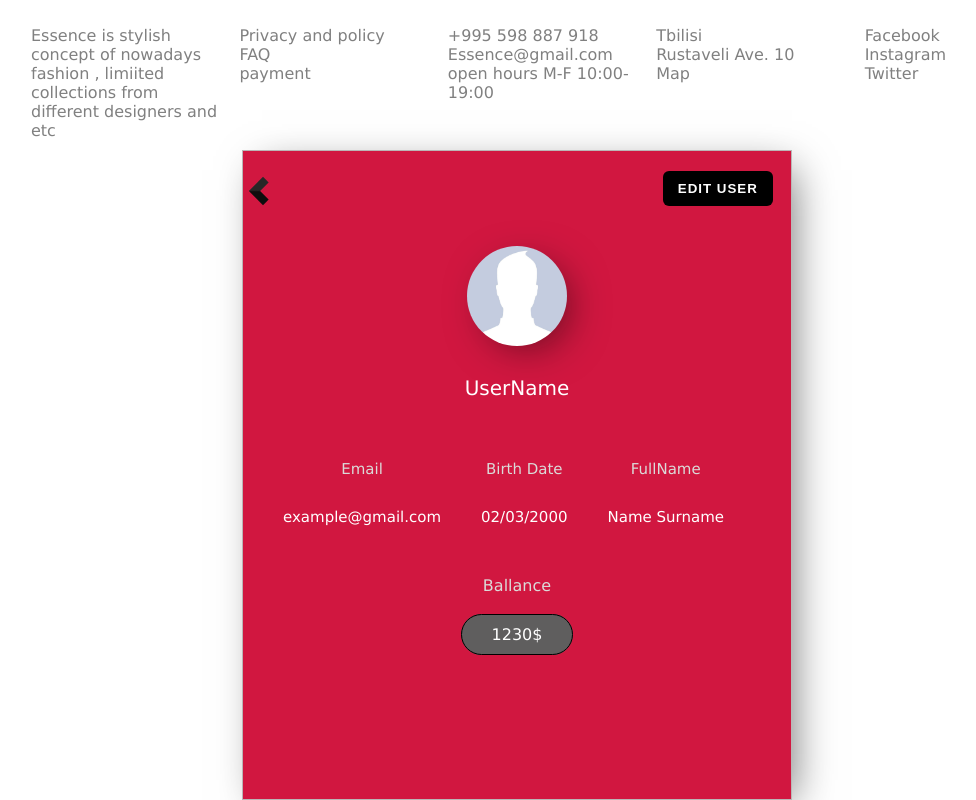
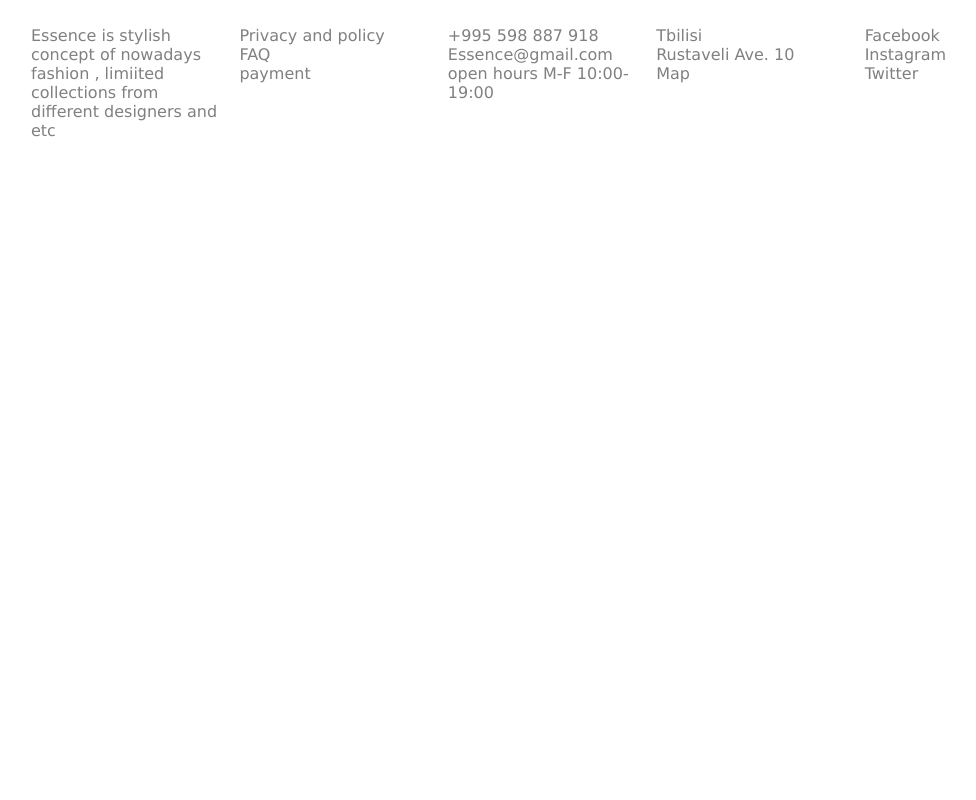
Before and after one commit to grigoli28/TH-Project-4, a React (Create React App) app in the folder client/: page / in a window 1280 px wide. Shown: the part 1909-2709 px from the top of the page, without its empty margins (123-1099 px from the left). After the commit the page ends 2059 px from the top, so only its background shows below. Built offline with nearby package versions, Linux system fonts and the light colour scheme; the HTML template or start-up script is replaced by a standard one.

Commit message:
added customer details on admin panel

```diff
--- a/client/src/App.js
+++ b/client/src/App.js
@@ -13,7 +13,6 @@ import WomenPage from "./components/pages/WomenPage";
 import ContactPage from "./components/pages/ContactPage";
 import LoginPage from "./components/pages/LoginPage";
 import ProductDetailPage from "./components/pages/ProductDetailPage";
-import CustomerDetails from "./components/adminpage/customerDetails/CustomerDetails"
 if (localStorage._auth_user_) {
   const user = JSON.parse(localStorage._auth_user_);
 
@@ -54,7 +53,6 @@ const App = ({ isLogged, user }) => {
           />
         </div>
       </Router>
-      <CustomerDetails/>
     </div>
   );
 };
--- a/client/src/components/adminpage/AdminPage.js
+++ b/client/src/components/adminpage/AdminPage.js
@@ -4,6 +4,7 @@ import { Route, NavLink } from "react-router-dom";
 import Customers from "./customers/Customers";
 import Messages from "./messages/Messages";
 import Products from "./products/Products";
+import CustomerDetails from "./customerDetails/CustomerDetails";
 
 const AdminPage = ({ match }) => {
   return (
@@ -22,7 +23,6 @@ const AdminPage = ({ match }) => {
           </li>
           <li className="admin-nav__item">
             <NavLink
-              exact
               activeClassName="active-admin-link"
               to="/admin/customers"
               className="admin-nav__link"
@@ -32,7 +32,6 @@ const AdminPage = ({ match }) => {
           </li>
           <li className="admin-nav__item">
             <NavLink
-              exact
               activeClassName="active-admin-link"
               to="/admin/products"
               className="admin-nav__link"
@@ -42,7 +41,6 @@ const AdminPage = ({ match }) => {
           </li>
           <li className="admin-nav__item">
             <NavLink
-              exact
               activeClassName="active-admin-link"
               to="/admin/messages"
               className="admin-nav__link"
@@ -54,6 +52,11 @@ const AdminPage = ({ match }) => {
       </nav>
 
       <Route exact path={`${match.url}/customers`} component={Customers} />
+      <Route
+        exact
+        path={`${match.url}/customers/:prodId`}
+        component={CustomerDetails}
+      />
       <Route exact path={`${match.url}/messages`} component={Messages} />
       <Route exact path={`${match.url}/products`} component={Products} />
     </div>
--- a/client/src/components/adminpage/customerDetails/CustomerDetails.js
+++ b/client/src/components/adminpage/customerDetails/CustomerDetails.js
@@ -1,14 +1,17 @@
-import React, { Component } from "react";
+import React from "react";
 import "./Customer.css";
-import { BrowserRouter as Router, Route, Link } from "react-router-dom";
+import { Link } from "react-router-dom";
 
-class CustomerDetails extends Component {
-  render() {
+function CustomerDetails({ customer, match }) {
+  const gobackUrl = match.url
+    .split("/")
+    .slice(0, -1)
+    .join("/");
+
   return (
-      <div>
     <div className="user-details">
-          <a href="#" className="arrow left" />
-          <button className="user-btn" >Edit User</button>
+      <Link to={gobackUrl} className="arrow left" />
+      <button className="user-btn">Edit User</button>
       <div className="user-img" />
       <div className="user-name">UserName</div>
       <div className="user-info">
@@ -30,9 +33,7 @@ class CustomerDetails extends Component {
         <span className="ballance-span">1230$</span>
       </div>
     </div>
-      </div>
   );
-  }
 }
 
 export default CustomerDetails;
--- a/client/src/components/table/Table.jsx
+++ b/client/src/components/table/Table.jsx
@@ -11,11 +11,8 @@ const TableRow = ({ id, titles, tDatas, remove, match }) => {
         </div>
       ))}
       <div className="cell">
-        <Link to={`${match.url}`}>
-          <button
-            className="table-btn"
-            onClick={() => alert(`Details at: ${match.url}/${id}`)}
-          >
+        <Link to={`${match.url}/${id}`}>
+          <button className="table-btn">
             <span className="lnr lnr-text-align-left" />
             Details
           </button>
```
Lines whose indentation alone changed are shown as unchanged.
